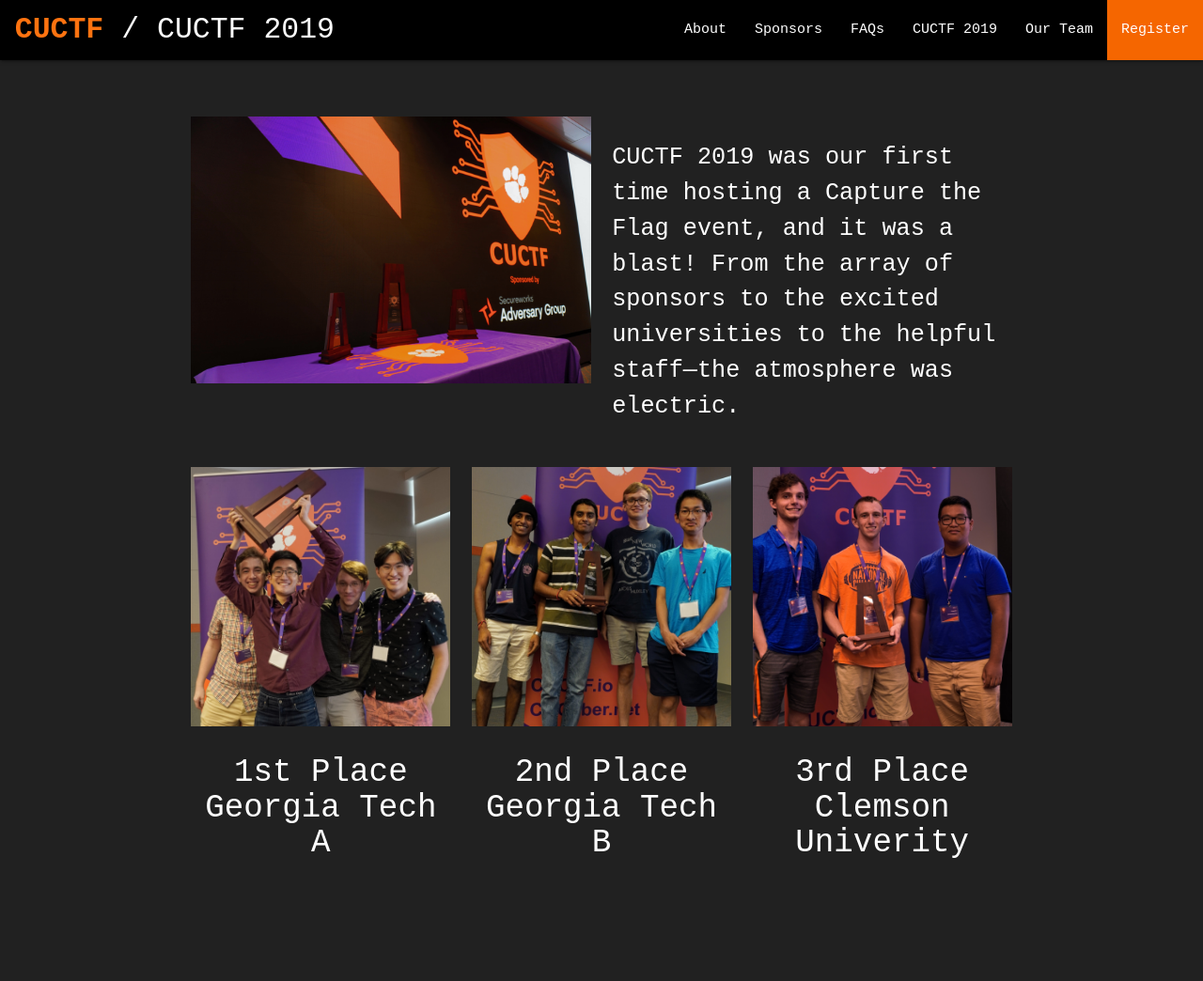
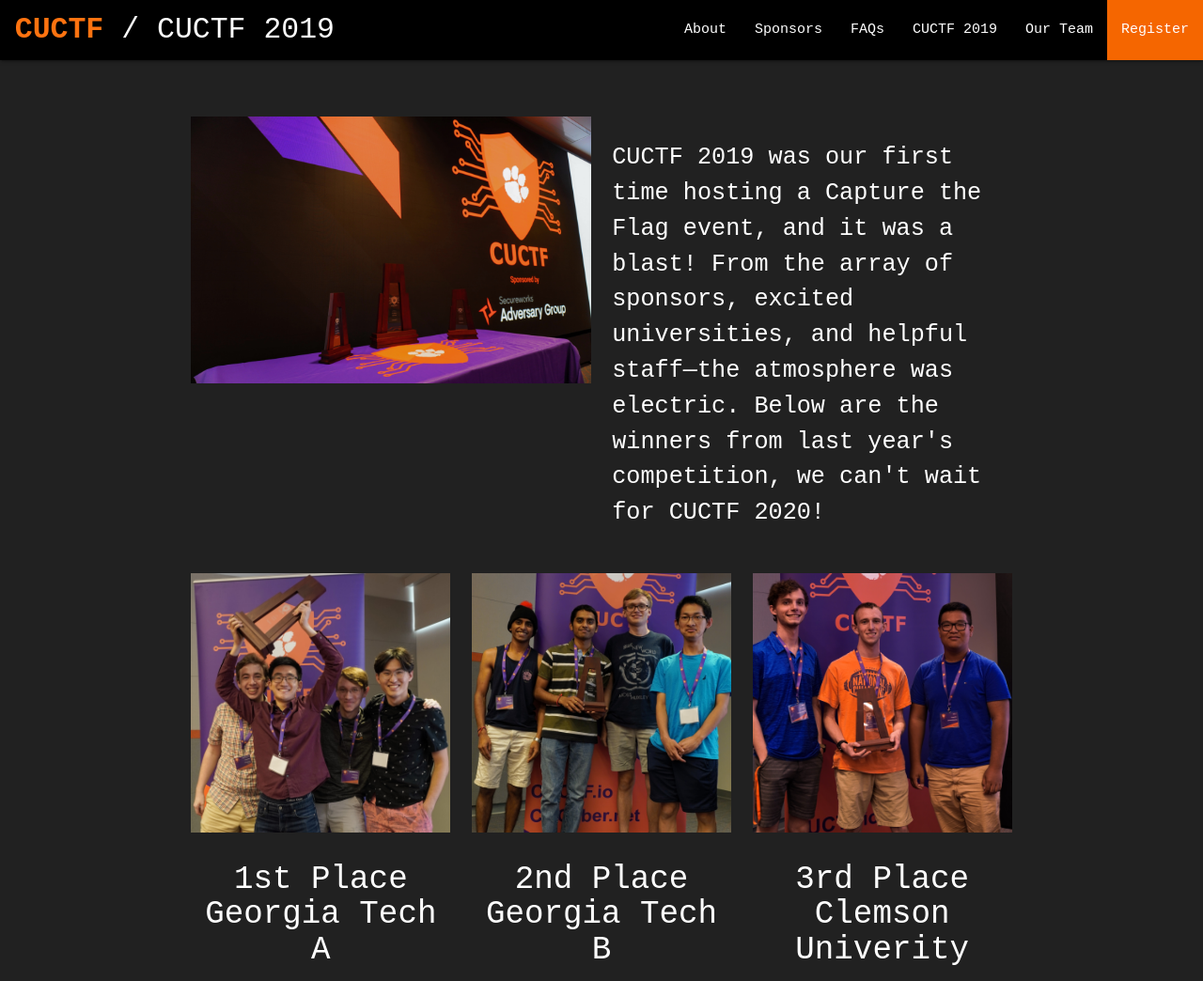
Before and after one commit to CUCyber/cuctf.io, a Jekyll site: the page built from cuctf_2019.html, in a window 1280 px wide and 1044 px high. Shown: the whole window at 94% size. Built offline with Jekyll 4.4.1, drawn with Linux system fonts in a browser that asks for light colours; nearby versions of some CDN libraries; some web fonts are replaced.

Commit message:
Updating Grammar on CTF 2019 Page

```diff
--- a/cuctf_2019.html
+++ b/cuctf_2019.html
@@ -11,8 +11,7 @@
       <img src="/public/images/2019/Trophies.png" alt="A line of wooden trophies sits on table next to a CUCTF banner with the subheading sponsored by SecureWorks Adversary Group.">
     </div>
     <div class="col s12 m6">
-      <p class="flow-text">CUCTF 2019 was our first time hosting a Capture the Flag event, and it was a blast! From the array of sponsors to the excited universities to the helpful staff&mdash;the atmosphere was electric.</p>
-    </div>
+<p class="flow-text">CUCTF 2019 was our first time hosting a Capture the Flag event, and it was a blast! From the array of sponsors, excited universities, and helpful staff&mdash;the atmosphere was electric. Below are the winners from last year's competition, we can't wait for CUCTF 2020!</p>    </div>
   </div>
   <div class="row">
     <div class="col s12 m4">
```
